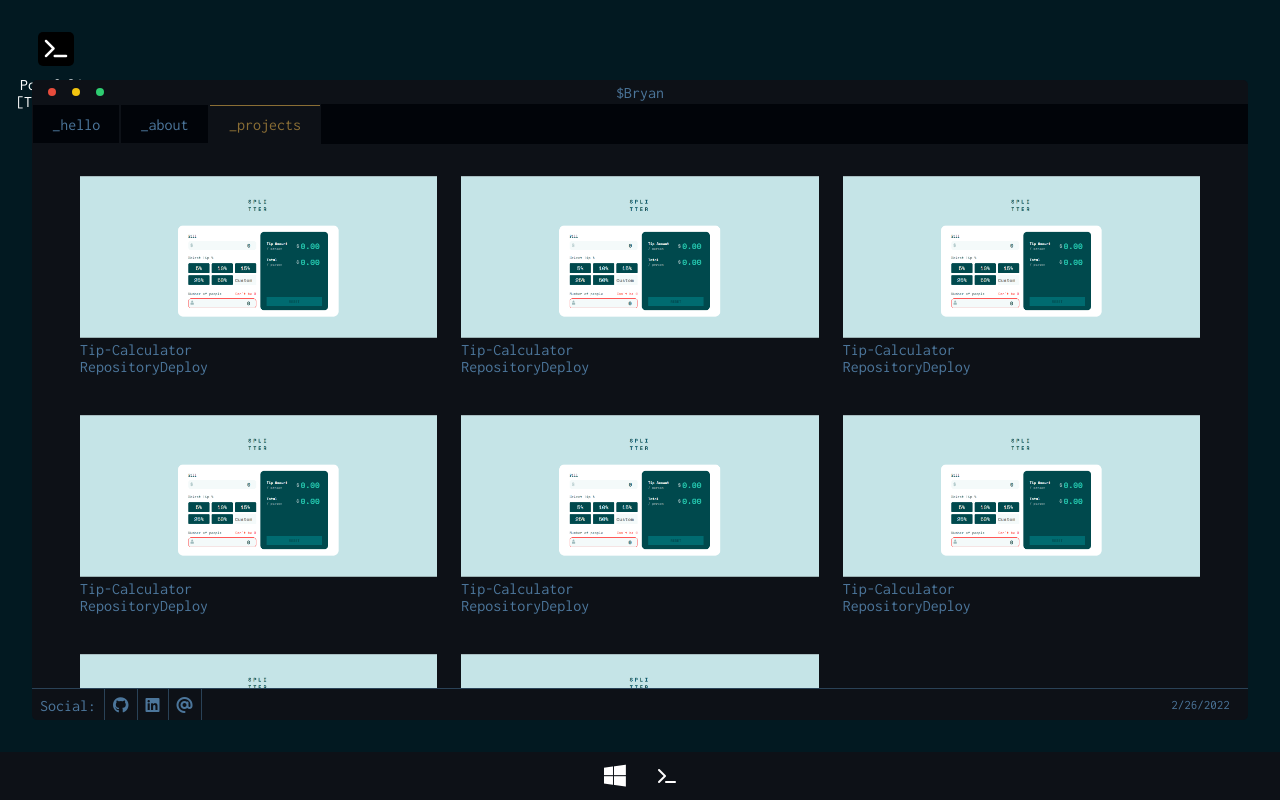
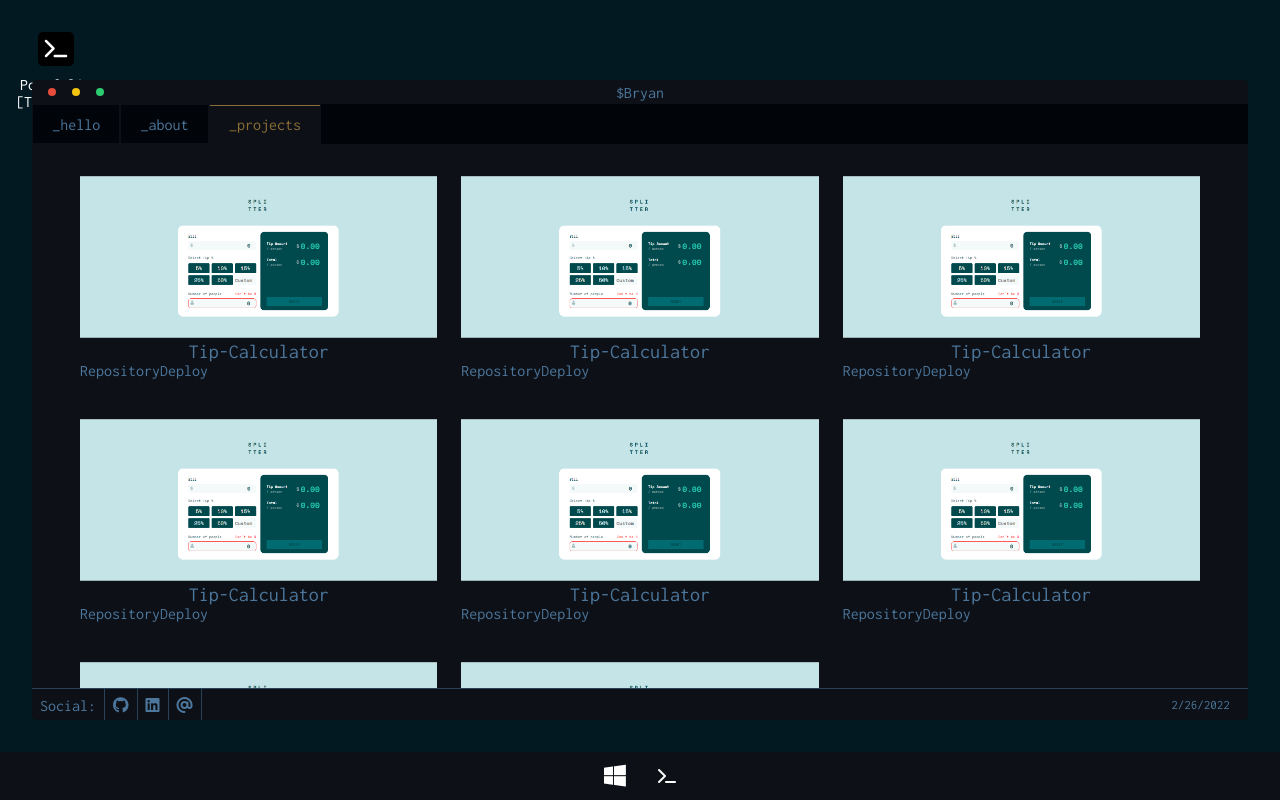
Before and after one commit to ripterdust/Portfolio2022, a React (Create React App) app: page /project in a window 1280 px wide. Built offline with nearby package versions, Linux system fonts and the light colour scheme.

Commit message:
Added the text-center

```diff
--- a/src/styles/terminal/projects/_ProjectCard.scss
+++ b/src/styles/terminal/projects/_ProjectCard.scss
@@ -9,4 +9,9 @@
         top: 0;
         bottom: 0;
     }
+
+    .name{
+        font-size: 20px;
+        text-align: center;
+    }
 }
```
